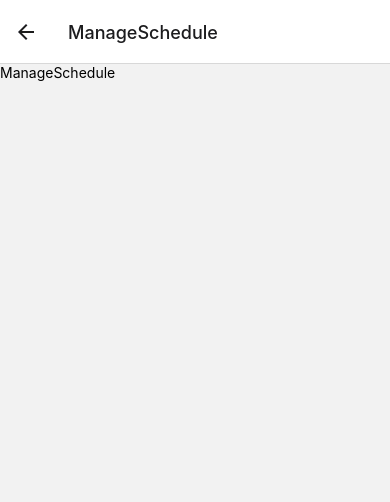
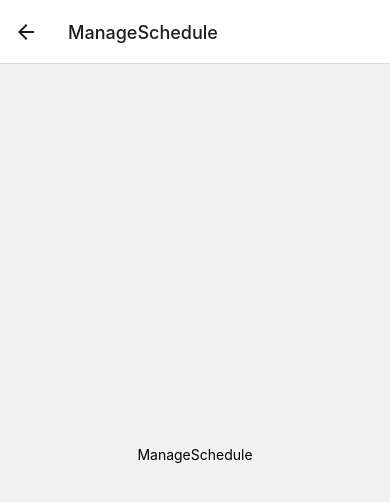
Before and after one commit to ajou-time-wise/time-wise, a React Native app: screen /ManageSchedule in a window 390 px wide. Shown: the top 502 px of the page. Built offline with nearby package versions, Linux system fonts and the light colour scheme.

Commit message:
chore : 파일 이동 및 파일 이름 수정

```diff
--- a/components/Time.js
+++ b/components/ManageTodo/TodoTime.js
@@ -1,6 +1,6 @@
 import { View, Text, StyleSheet } from "react-native";
 
-function Time({ text, todo }) {
+function TodoTime({ text, todo }) {
   return (
     <View style={styles.container}>
       <Text style={styles.titleText}>{text}</Text>
@@ -11,7 +11,7 @@ function Time({ text, todo }) {
   );
 }
 
-export default Time;
+export default TodoTime;
 
 const styles = StyleSheet.create({
   container: {
--- a/screens/ManageScheduleView.js
+++ b/screens/ManageScheduleView.js
@@ -1,11 +1,19 @@
-import { Text, View } from "react-native";
+import { StyleSheet, Text, View } from "react-native";
 
 function ManageScheduleView() {
   return (
-    <View>
+    <View style={styles.container}>
       <Text>ManageSchedule</Text>
     </View>
   );
 }
 
 export default ManageScheduleView;
+
+const styles = StyleSheet.create({
+  container: {
+    flex: 1,
+    justifyContent: "center",
+    alignItems: "center",
+  },
+});
--- a/screens/ManageTodoView.js
+++ b/screens/ManageTodoView.js
@@ -1,11 +1,11 @@
 import { useState } from "react";
 import { View, StyleSheet, Pressable, Button } from "react-native";
 import TodoContent from "../components/ManageTodo/TodoContent";
-import Time from "../components/Time";
+import TodoTime from "../components/ManageTodo/TodoTime";
 import { DateTimePickerAndroid } from "@react-native-community/datetimepicker";
 import { Colors } from "../constant/colors";
 import { useTodoContext } from "../hooks/TodoProvider";
-import DatePicker from "../components/DatePicker";
+import TodoDate from "../components/ManageTodo/TodoDate";
 
 function ManageTodoView({ navigation }) {
   const { data, addTodo } = useTodoContext();
@@ -29,13 +29,13 @@ function ManageTodoView({ navigation }) {
   };
   return (
     <View style={styles.container}>
-      <DatePicker todo={todo} setTodo={setTodo} />
+      <TodoDate todo={todo} setTodo={setTodo} />
       <TodoContent todo={todo} setTodo={setTodo} />
       <Pressable
         onPress={showTimePicker}
         style={({ pressed }) => pressed && styles.pressed}
       >
-        <Time todo={todo} setTodo={setTodo} text={"Require Time"} />
+        <TodoTime todo={todo} setTodo={setTodo} text={"Require Time"} />
       </Pressable>
       <Button
         title="ADD"
```
Also changed, not shown: components/ManageTodo/TodoDate.js (renamed from components/DatePicker.js, +4 -4 lines).
